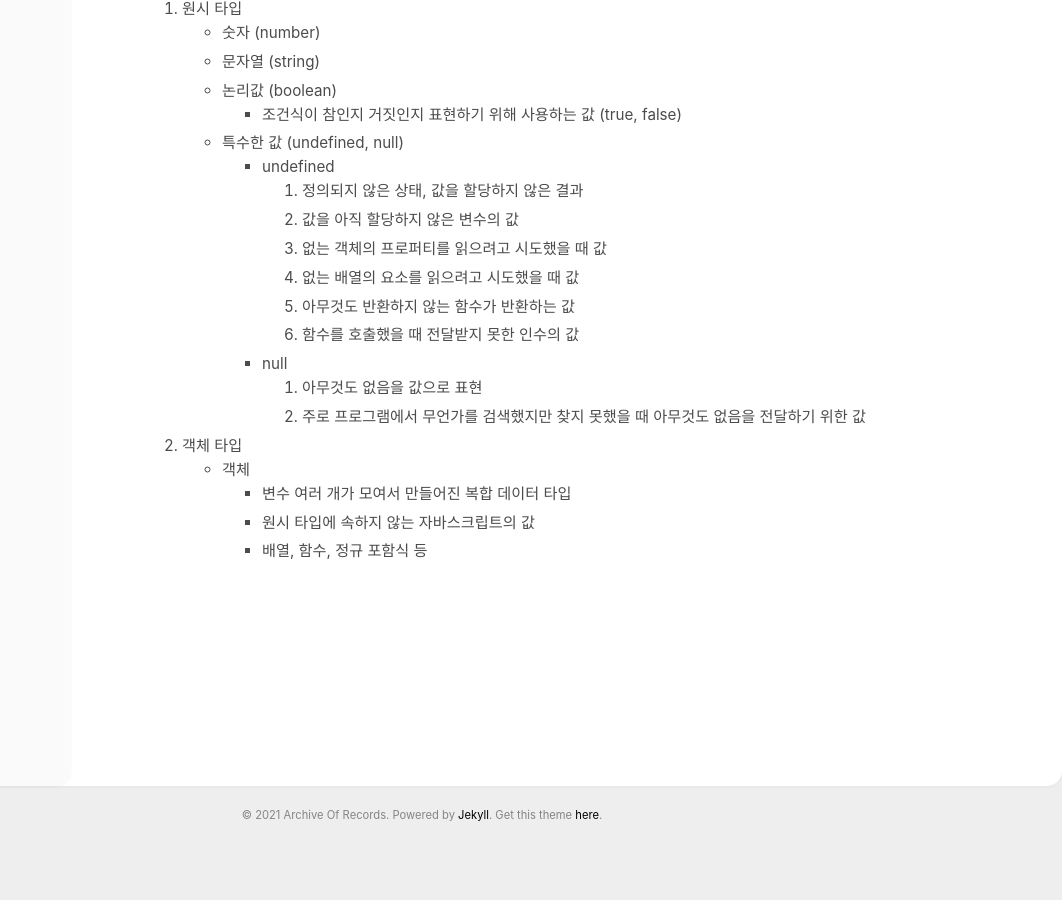
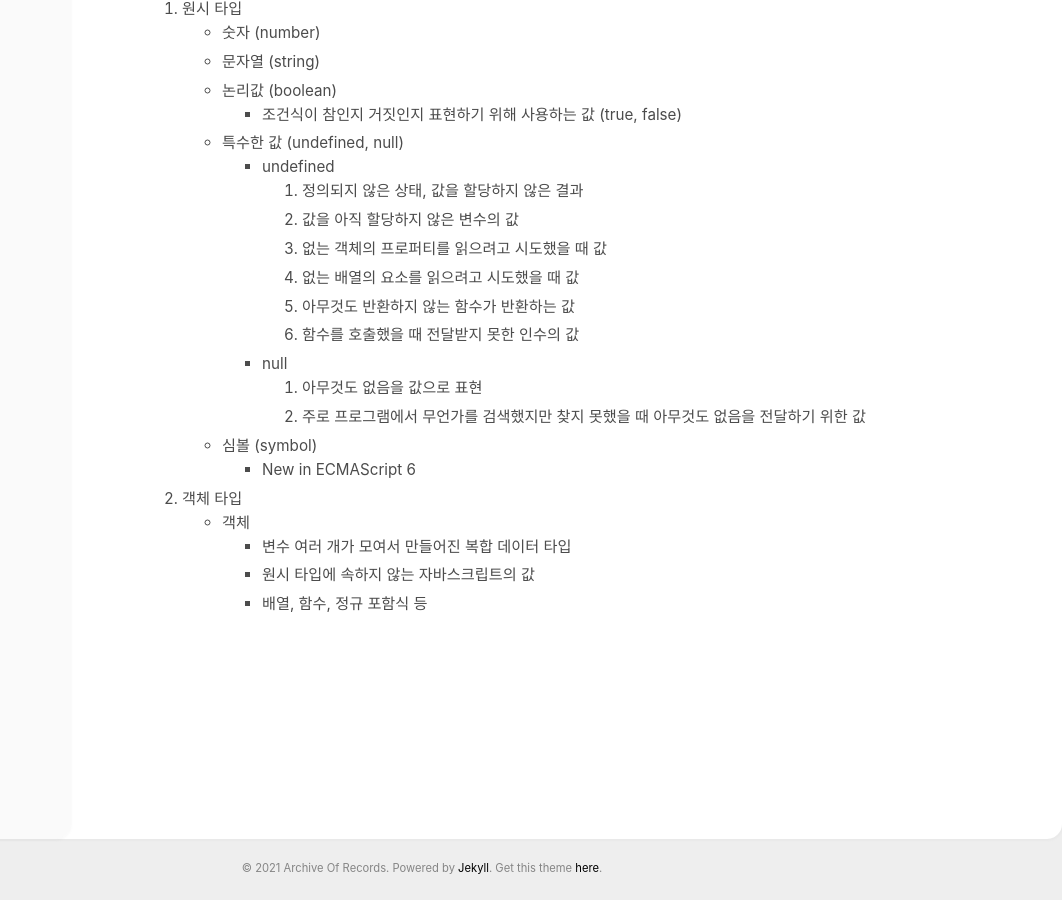
Before and after one commit to absolutelyfullycapable/absolutelyfullycapable.github.io, a Jekyll site: the page built from _posts/2020-09-01-javascript-변수와-데이터타입.md, in a window 1280 px wide and 900 px high, scrolled down 5505 px. Shown: the whole window, without its empty margins (218-1280 px from the left). Built offline with Jekyll 4.4.1, drawn with Linux system fonts in a browser that asks for light colours; before the commit the page ends 6352 px from its top, so only the background shows below that.

Commit message:
modify 2020-09-01 post - add contents

```diff
--- a/_posts/2020-09-01-javascript-변수와-데이터타입.md
+++ b/_posts/2020-09-01-javascript-변수와-데이터타입.md
@@ -229,6 +229,8 @@ comments: true
 		- null
 			1. 아무것도 없음을 값으로 표현
 			2. 주로 프로그램에서 무언가를 검색했지만 찾지 못했을 때 아무것도 없음을 전달하기 위한 값
+	- 심볼 (symbol)
+		- New in ECMAScript 6
 
 2. 객체 타입
 	- 객체
```
